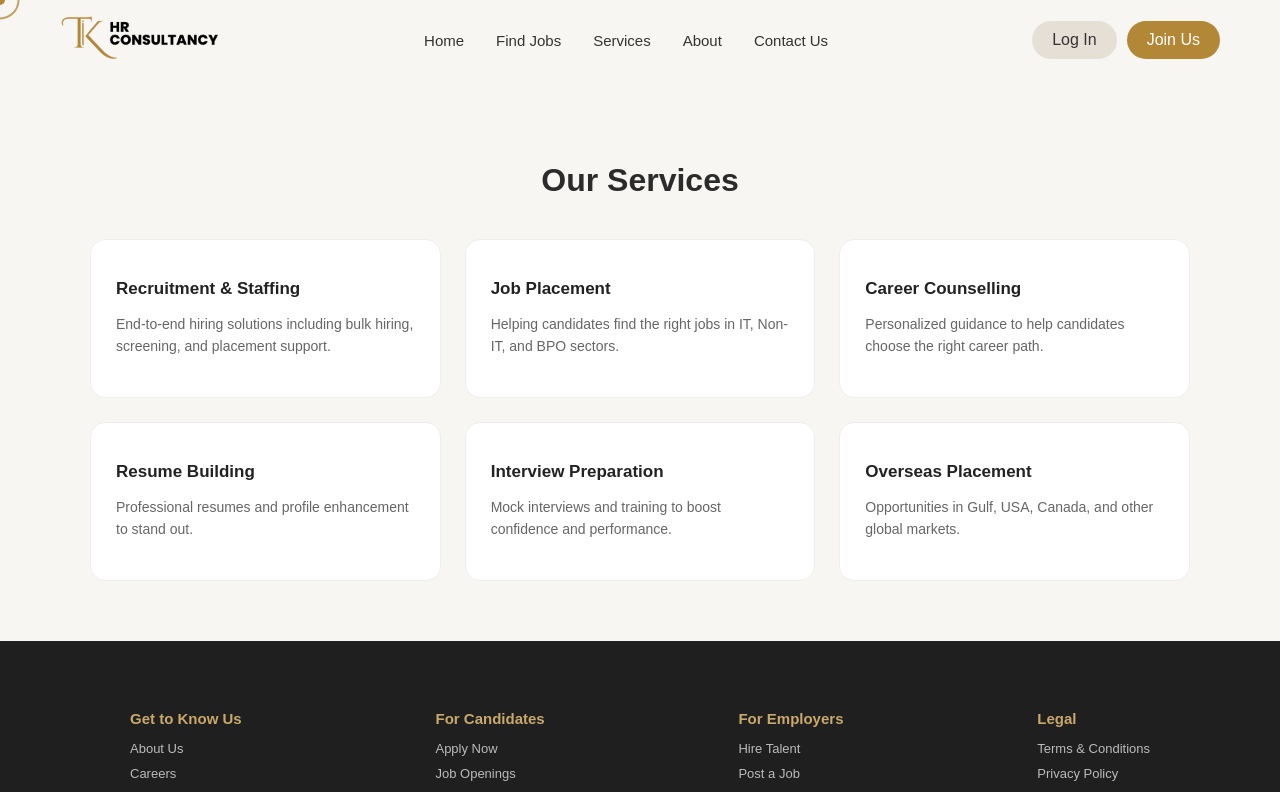
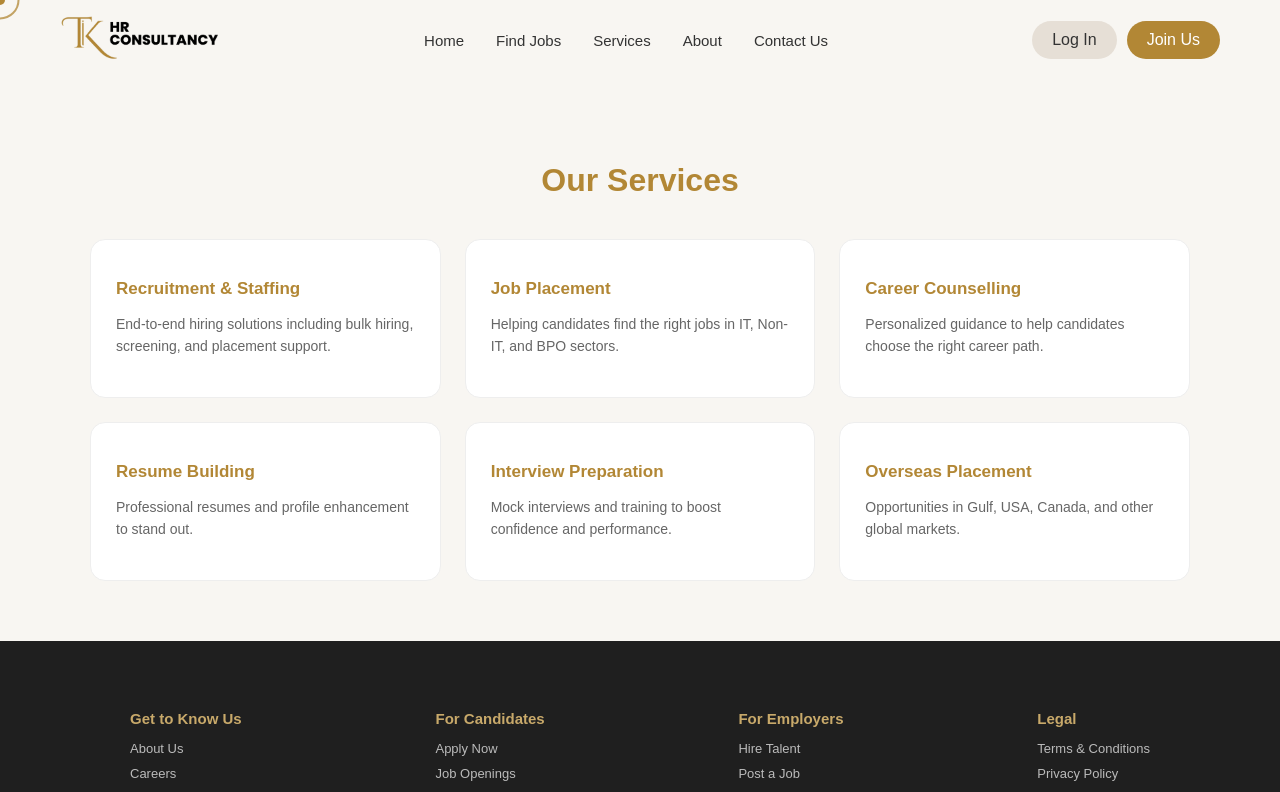
Before and after one commit to KarthikeyanR20/TIK, a React (Create React App) app in the folder frontend/: page /Services in a window 1280 px wide. Shown: the top 792 px of the page. Built offline with nearby package versions, Linux system fonts and the light colour scheme.

Commit message:
“changes”

```diff
--- a/frontend/src/components/Pages/Find_Jobs.css
+++ b/frontend/src/components/Pages/Find_Jobs.css
@@ -66,7 +66,7 @@
 .card h2 {
   font-size: 17px;
   font-weight: 500;
-  color: #222;
+  color: #b28735;
   margin-bottom: 8px;
   transition: 0.4s;
 }
--- a/frontend/src/components/Pages/Services.css
+++ b/frontend/src/components/Pages/Services.css
@@ -4,7 +4,7 @@
 }
 
 h1 {
-  color: #2b2b2b;
+  color: #b28735;
   font-size: 32px;
   margin-bottom: 40px;
 }
@@ -35,7 +35,7 @@ h1 {
 
 .lists h2 {
   font-size: 17px;
-  color: #222;
+  color: #b28735;
   margin-bottom: 10px;
 }
 
```
